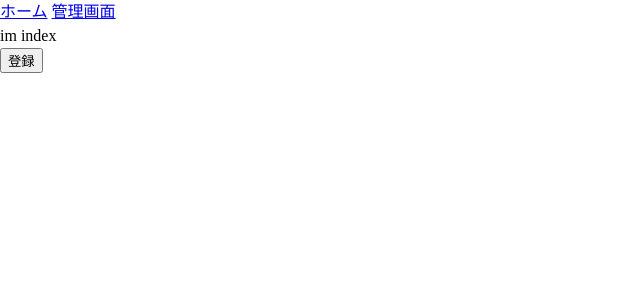
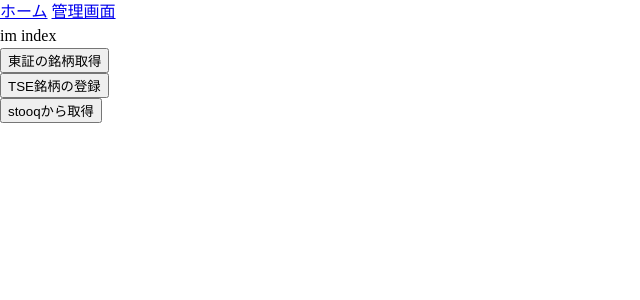
Before and after one commit to shikenai/kabu_django3, a Django app: page / in a window 1280 px wide. Shown: the top 300 px of the page, without its empty margins (0-640 px from the left). Run offline with Django 3.2, Linux system fonts and the light colour scheme; data comes from the database, SQL or seed files in the repository; data that the repository does not hold is empty.

Commit message:
関数の実行をブラウザ上で行うことにした

```diff
--- a/kabu_django3/urls.py
+++ b/kabu_django3/urls.py
@@ -20,5 +20,7 @@ from stocks import views
 urlpatterns = [
     path('admin/', admin.site.urls),
     path('', views.index),
-    path('reg_test/', views.reg_test, name = "reg_test")
+    path('get_TSE/', views.get_TSE, name="get_TSE"),
+    path('get_tse_brands/', views.reg_TSE, name="reg_TSE"),
+    path('get_stooq/', views.get_stooq, name="get_stooq"),
 ]
--- a/stocks/management/commands/my_function.py
+++ b/stocks/management/commands/my_function.py
@@ -32,30 +32,13 @@ def register_TSE_brand():
 
 # ---------------------
 
-def bulk_create_test():
-    df = pd.read_csv(BASE_DIR / "data/test.csv")
-
-    df_records = df.to_dict(orient='records')
-    # print(df_records)
-
-    test_model_inserts = []
-    for d in df_records:
-        print("-----")
-        print(d)
-        print(d["コード"])
-        print(d["銘柄名"])
-        _tests = Test.objects.filter(num=d["コード"])
-        if _tests.count() == 0:
-            test_model_inserts.append(Test(
-                num=d["コード"],
-                name=d["銘柄名"]
-            ))
-    Test.objects.bulk_create(test_model_inserts)
+def get_stooq():
+    print("get_STOOQ")
 
 
 # BaseCommandを継承して作成
 class Command(BaseCommand):
-    help = "test bulk insert"
+    help = "register TSE brands"
 
     def handle(self, *args, **options):
-        bulk_create_test()
+        register_TSE_brand()
--- a/stocks/views.py
+++ b/stocks/views.py
@@ -6,8 +6,6 @@ from stocks.models import Test
 
 # Create your views here.
 def index(request):
-    my_function.bulk_create_test()
-    my_function.register_TSE_brand()
     return render(request, 'index.html')
 
 
@@ -15,10 +13,27 @@ def get_all_brand_in_TSE():
     sub_function.get_all_brand()
 
 
-def reg_test(request):
+def get_TSE(request):
     if request.method == 'POST':
-        print("post")
+        print("get_TSE")
         sub_function.get_all_brand()
     else:
         print('else')
     return render(request, 'index.html')
+
+
+def reg_TSE(request):
+    if request.method == 'POST':
+        print("reg_TSE")
+        my_function.register_TSE_brand()
+    else:
+        print('else')
+    return render(request, 'index.html')
+
+
+def get_stooq(request):
+    if request.method == 'POST':
+        my_function.get_stooq()
+    else:
+        print('else')
+    return render(request, 'index.html')
--- a/templates/index.html
+++ b/templates/index.html
@@ -2,8 +2,16 @@
 
 {% block content %}
  im index
-    <form action="{% url "reg_test" %}" method="POST">
+    <form action="{% url "get_TSE" %}" method="POST">
         {% csrf_token %}
-        <button type="submit" name="submit" id="submit" class="button">登録</button>
+        <button type="submit" name="submit" id="submit" class="button">東証の銘柄取得</button>
+    </form>
+    <form action="{% url "reg_TSE" %}" method="POST">
+        {% csrf_token %}
+        <button type="submit" name="submit" id="submit" class="button">TSE銘柄の登録</button>
+    </form>
+    <form action="{% url "get_stooq" %}" method="POST">
+        {% csrf_token %}
+        <button type="submit" name="submit" id="submit" class="button">stooqから取得</button>
     </form>
 {% endblock %}
```
